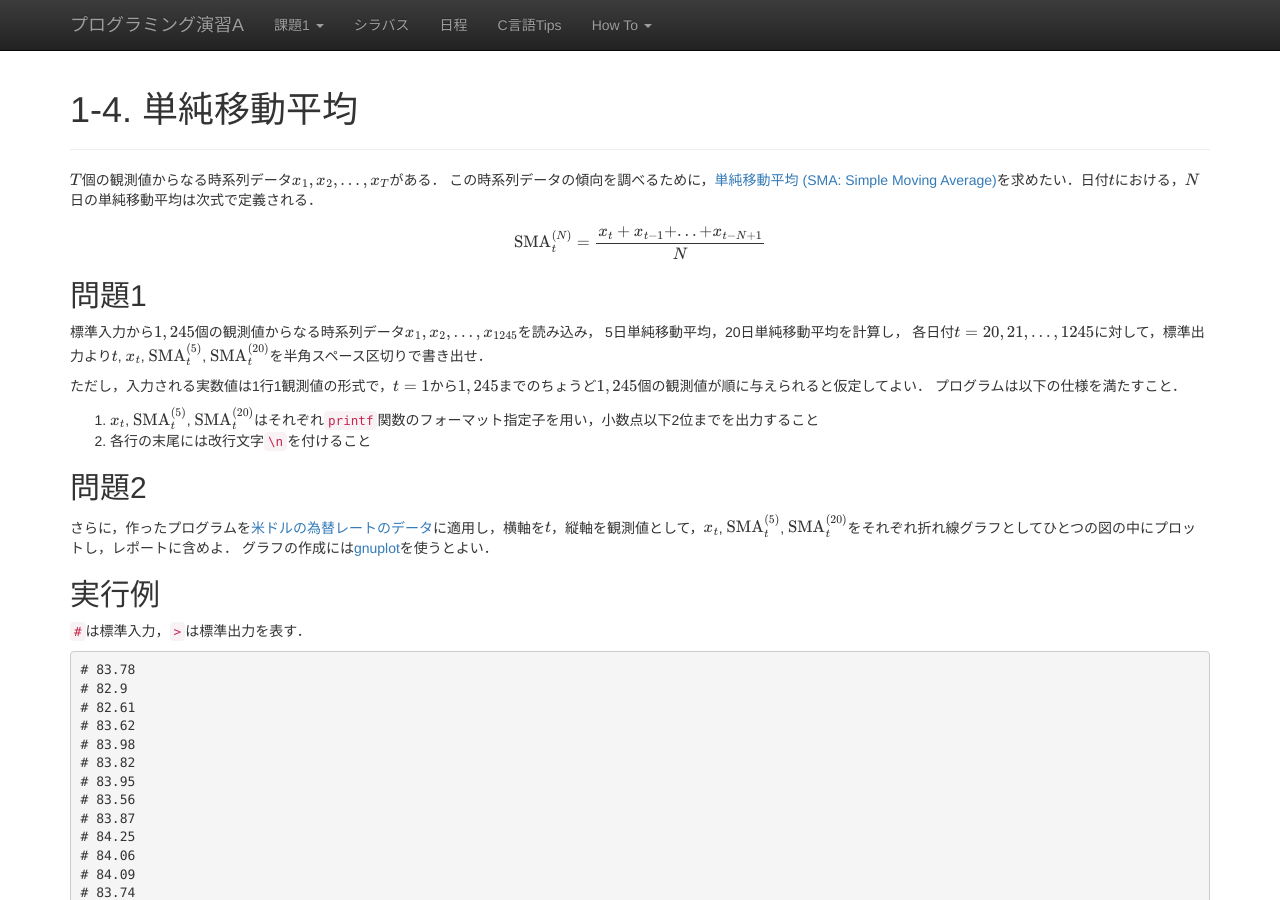
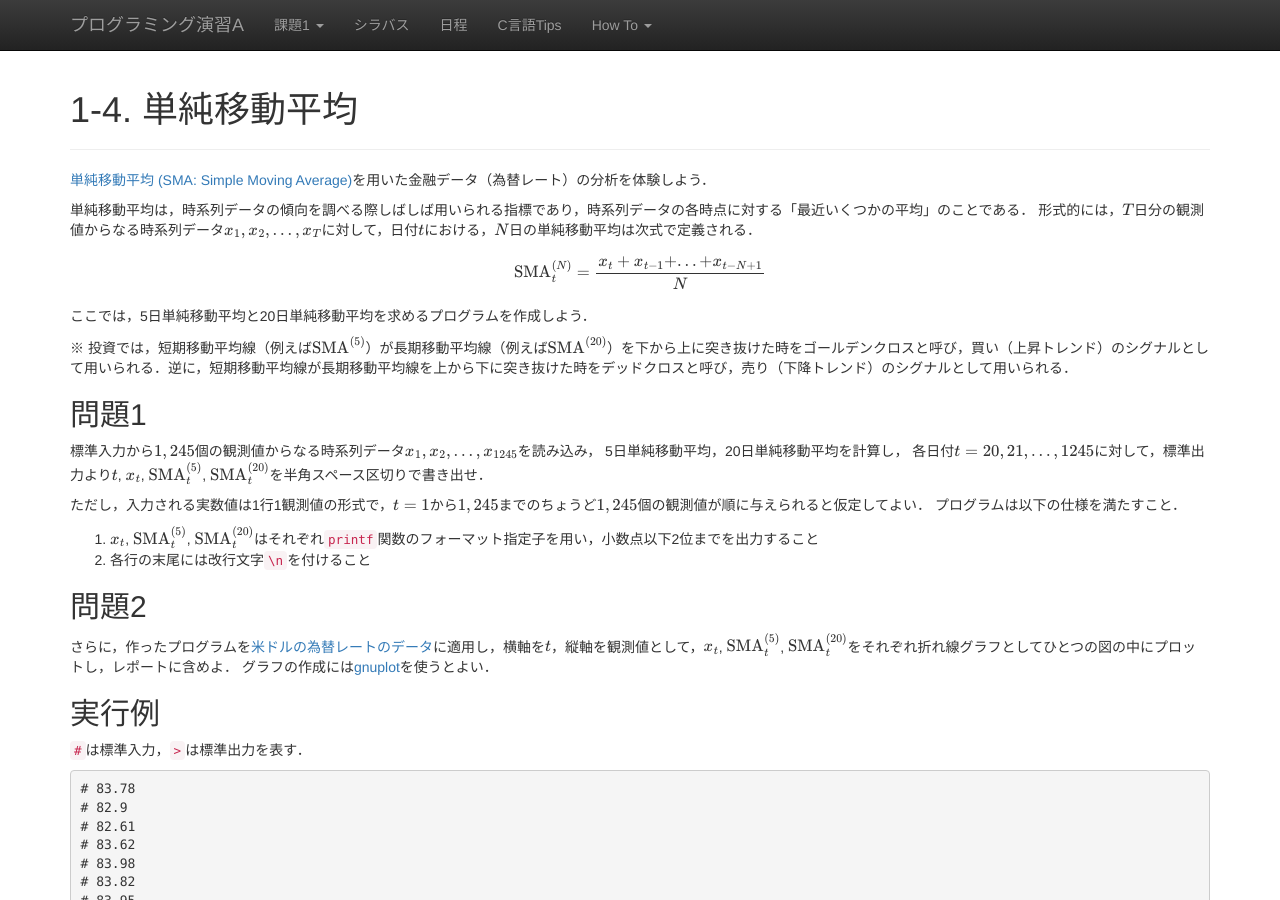
Before and after one commit to ecei-tohoku/ppa-public, a Jekyll site: the page built from kadai1/p14.md, in a window 1280 px wide and 900 px high. Built offline with Jekyll 4.4.1, drawn with Linux system fonts in a browser that asks for light colours; nearby versions of some CDN libraries; formulas are drawn with MathJax 3; some of the changed text lies outside the part shown.

Commit message:
モチベーションを冒頭に移動

````diff
--- a/kadai1/p11.md
+++ b/kadai1/p11.md
@@ -2,6 +2,14 @@
 layout: page
 title: 1-1. 和差算
 ---
+
+以下の問題を解くことを考える．
+
+> あるクラスには40人の学生がいて，男子学生は女子学生よりも2人多い．このクラスの男子学生の人数，女子学生の人数をそれぞれ求めよ．
+
+簡単な連立方程式を解けばわかる通り，男子学生の人数は$(40 + 2)/2 = 21$，女子学生の人数は$(40 - 2)/2 = 19$と，与えられた数の「和」と「差」に用いて求めることができる．
+こうした問題は[和差算](https://ja.wikipedia.org/wiki/%E5%92%8C%E5%B7%AE%E7%AE%97)と呼ばれており，小学校で習った人もいるだろう．
+ここでは和差算を解くプログラムを作成しよう．
 
 ## 問題
 標準入力から2個の整数$a, b$を読み込み，標準出力から$(a + b)/2$および$(b - a)/2$の計算結果を書き出すプログラムを作成せよ．
@@ -32,7 +40,6 @@ title: 1-1. 和差算
 ```
 
 ## 実装のポイント
-
 + C言語のプログラムの基礎（`main`関数や変数宣言など）
 + 条件分岐（`if`文や`else`節）
 + 標準入力からデータを読み込むには，`scanf`関数が便利
@@ -40,14 +47,6 @@ title: 1-1. 和差算
 + 剰余算の演算子は`%`
 
 ## 余談
-
-小学校の算数で習う[和差算](https://ja.wikipedia.org/wiki/%E5%92%8C%E5%B7%AE%E7%AE%97)を解くプログラムである．
-例えば，以下の問題を解くことを考える．
-
-> あるクラスには40人の学生がいて，男子学生は女子学生よりも2人多い．このクラスの男子学生の人数，女子学生の人数をそれぞれ求めよ．
-
-作ったプログラムに$a = 40, b = 2$を入力することで，問題の解（$21, 19$）が求まる．
-
 和差算の応用として，以下のような数当てゲームが有名である．
 
 1. 相手に異なる2つの数字（0から9まで）を思い浮かべてもらう
--- a/kadai1/p12.md
+++ b/kadai1/p12.md
@@ -3,8 +3,12 @@ layout: page
 title: 1-2. コラッツの問題
 ---
 
+任意の自然数に対して「その数が偶数なら2で割り，奇数なら3倍して1加える」という操作を繰り返すと，最後は$1$に到達することが経験的に知られている．
+今のところ反例は見つかっていないが，数学的な証明は為されておらず，[コラッツの問題](https://ja.wikipedia.org/wiki/%E3%82%B3%E3%83%A9%E3%83%83%E3%83%84%E3%81%AE%E5%95%8F%E9%A1%8C)，角谷の問題，3n+1問題などと呼ばれる未解決問題のひとつである．
+ここでは実際に自然数を受け取り，$1$になる様子を（あるいはなかなか$1$に近づかない様子を）確認するためのプログラムを作成しよう．
+
 ## 問題
-標準入力から自然数（正の整数）を読み込み，その値を$x_1$とする．そして，次の漸化式で定義される操作，すなわち「その数が偶数なら2で割り，奇数なら3倍して1加える」を繰り返し，数が$1$になったら反復を終了するプログラムを作成せよ．
+標準入力から自然数（正の整数）を読み込み，その値を$x_1$とする．次に，以下の漸化式で定義される操作，すなわち「その数が偶数なら2で割り，奇数なら3倍して1加える」を繰り返し，数が$1$になったら反復を終了するプログラムを作成せよ．
 
 $$
 x_{i+1} = \begin{cases}
@@ -62,15 +66,11 @@ $$
 ```
 
 ## 実装のポイント
-
 + 繰り返し処理（`for`文や`break`文）
 + 算術演算子
 
 ## 余談
-
-任意の自然数を初期値$x_1$として漸化式を適用していくと，最後は必ず$1$に到達することが経験的に知られている．
-しかし，数学的な証明は確立されておらず，この問題は[コラッツの問題](https://ja.wikipedia.org/wiki/%E3%82%B3%E3%83%A9%E3%83%83%E3%83%84%E3%81%AE%E5%95%8F%E9%A1%8C)，角谷の問題，3n+1問題などと呼ばれている．
-[コンピュータを用いたシミュレーション](http://sweet.ua.pt/tos/3x_plus_1.html)により，$20 \times 2^{58}$（$\approx 5.76 \times 10^{18}$）までの値を初期値として，最終的に$1$に到達することが確認されている．
+コラッツの問題は[コンピュータを用いたシミュレーション](http://sweet.ua.pt/tos/3x_plus_1.html)により，$20 \times 2^{58}$（$\approx 5.76 \times 10^{18}$）までの値に対しては最終的に$1$に到達することが確認されている．
 
 プログラムを確実に停止させるため，反復は100回までという制限を設けた．この制限を緩和もしくは撤廃すれば，（このプログラムが対応できる範囲の）どんな自然数を入力しても，有限回の操作で1に到達することを自分の目で確認できるであろう．
 
--- a/kadai1/p13.md
+++ b/kadai1/p13.md
@@ -2,6 +2,9 @@
 layout: page
 title: 1-3. トリム平均
 ---
+
+スキー・ジャンプの飛型点の採点など，スポーツ競技の採点を複数の審判で行う際は，極端な採点による影響を抑えるため，審判員全員の採点を単純に平均するのではなく，最大値と最小値を外れ値として除外した平均がしばしば用いられる．刈り込み平均（truncated mean），トリム平均（trim mean），調整平均などと呼ばれる．
+ここでは刈り込み平均を求めるプログラムを作成しよう．
 
 ## 問題
 標準入力から7個の実数値データを読み込み，そのデータから最大値と最小値を除外し，標準出力から残った5個の実数値の平均値を出力するプログラムを作成せよ．
--- a/kadai1/p14.md
+++ b/kadai1/p14.md
@@ -3,13 +3,18 @@ layout: page
 title: 1-4. 単純移動平均
 ---
 
-$T$個の観測値からなる時系列データ$x_1, x_2, ..., x_T$がある．
-この時系列データの傾向を調べるために，[単純移動平均 (SMA: Simple Moving Average)](https://ja.wikipedia.org/wiki/%E7%A7%BB%E5%8B%95%E5%B9%B3%E5%9D%87)を求めたい．日付$t$における，$N$日の単純移動平均は次式で定義される．
+[単純移動平均 (SMA: Simple Moving Average)](https://ja.wikipedia.org/wiki/%E7%A7%BB%E5%8B%95%E5%B9%B3%E5%9D%87)を用いた金融データ（為替レート）の分析を体験しよう．
+
+単純移動平均は，時系列データの傾向を調べる際しばしば用いられる指標であり，時系列データの各時点に対する「最近いくつかの平均」のことである．
+形式的には，$T$日分の観測値からなる時系列データ$x_1, x_2, ..., x_T$に対して，日付$t$における，$N$日の単純移動平均は次式で定義される．
 
 $$
 {\rm SMA}^{(N)}_t = \frac{x_t + x_{t-1} + ... + x_{t-N+1}}{N}
 $$
 
+ここでは，5日単純移動平均と20日単純移動平均を求めるプログラムを作成しよう．
+
+※ 投資では，短期移動平均線（例えば${\rm SMA}^{(5)}$）が長期移動平均線（例えば${\rm SMA}^{(20)}$）を下から上に突き抜けた時をゴールデンクロスと呼び，買い（上昇トレンド）のシグナルとして用いられる．逆に，短期移動平均線が長期移動平均線を上から下に突き抜けた時をデッドクロスと呼び，売り（下降トレンド）のシグナルとして用いられる．
 
 ## 問題1
 標準入力から$1,245$個の観測値からなる時系列データ$x_1, x_2, ..., x_{1245}$を読み込み，
````
Also changed, not shown: other parts of kadai1/p13.md (+0 -6 lines), other parts of kadai1/p14.md (+0 -5 lines).
